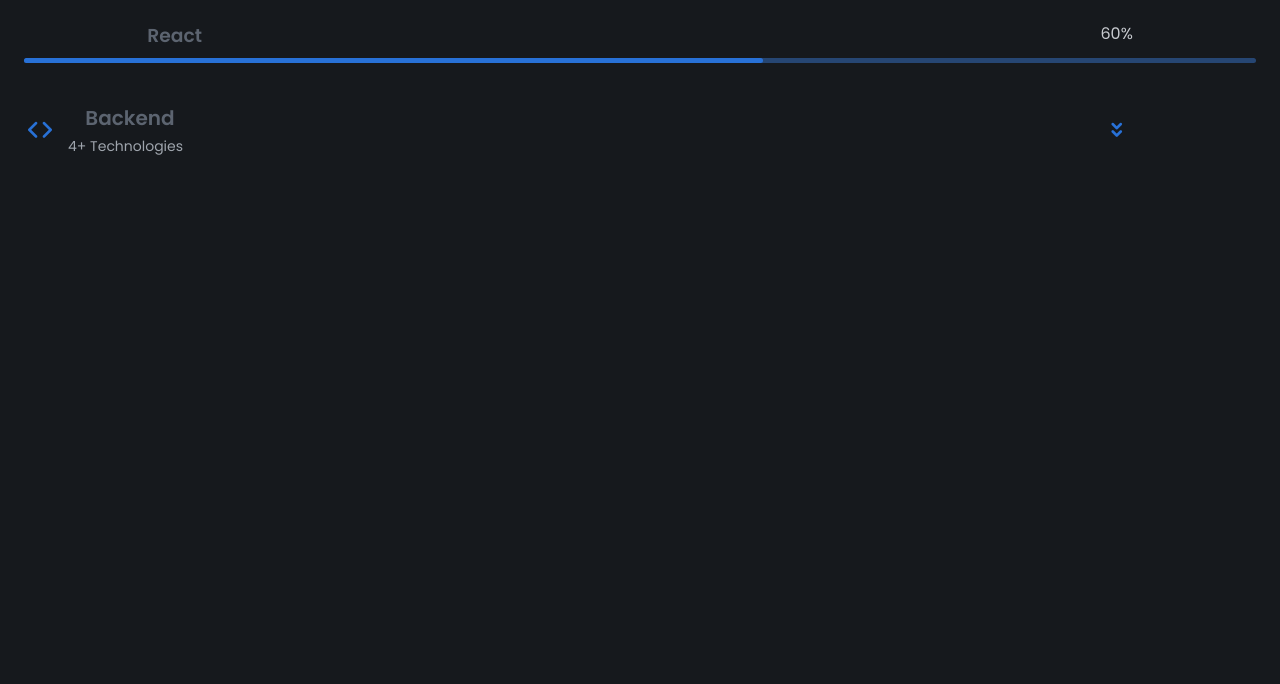
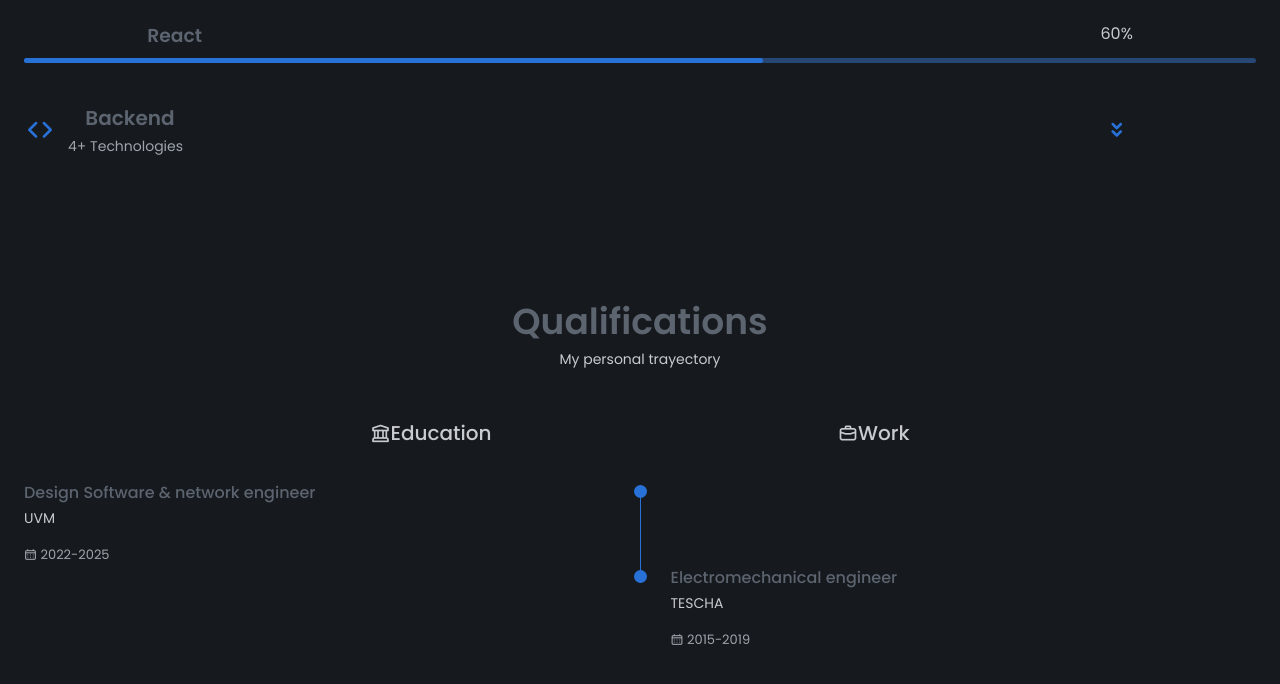
Before and after one commit to JARS96/PortfolioWebsite, a plain HTML site: page content/index.html in a window 1280 px wide. Shown: the part 1798-2482 px from the top of the page. Drawn offline with nearby package versions, Linux system fonts and the light colour scheme.

Commit message:
qualification tabs js 1:09:16

```diff
--- a/content/css/styles.css
+++ b/content/css/styles.css
@@ -461,8 +461,68 @@
 }
 
 /*==================== QUALIFICATION ====================*/
+.qualification_tabs{
+  display: flex;
+  justify-content: space-evenly;
+  margin-bottom: var(--mb-2);
+}
 
+.qualification_button{
+  font-size: var(--h3-font-size);
+  font-weight: var(--font-medium);
+  cursor: pointer;
+}
 
+.qualification_button:hover{
+  font-size: 1.8rem;
+  margin-right: var(--mb-0-25);
+}
+
+.qualification_data{
+  display: grid;
+  grid-template-columns: 1fr max-content 1fr;
+  column-gap: 1.5rem;
+}
+
+.qualification_title{
+  font-size: var(--normal-font-size);
+  font-weight: var(--font-medium);
+}
+
+.qualification_subtitle{
+  display: inline-block;
+  font-size: var(--small-font-size);
+  margin-bottom: var(--mb-1);
+}
+
+.qualification_calendar{
+  font-size: var(--smaller-font-size);
+  color: var(--text-color-light);
+}
+
+.qualification_rounder{
+  display: inline-block;
+  width: 13px;
+  height: 13px;
+  background-color: var(--first-color);
+  border-radius: 50%;
+}
+
+.qualification_line{
+  display: block;
+  width: 1px;
+  height: 100%;
+  background-color: var(--first-color);
+  transform: translate(6px, -7px);
+}
+
+.qualification [data-content]{
+  display: none;
+}
+
+.qualification_active[data-content]{
+  display: block;
+}
 /*==================== SERVICES ====================*/
 
 
--- a/content/index.html
+++ b/content/index.html
@@ -267,7 +267,100 @@
 
             <!--==================== QUALIFICATION ====================-->
             <section class="qualification section">
+                <h2 class="section_title">Qualifications</h2>
+                <span class="section_subtitle">My personal trayectory</span>
 
+                <div class="qualification_container container">
+                    <div class="qualification_tabs">
+                        <div class="qualification_button button--flex">
+                            <i class="uil uil-university qualification_icon"></i>
+                            Education
+                        </div>
+
+                        <div class="qualification_button button--flex">
+                            <i class="uil uil-bag qualification_icon"></i>
+                            Work
+                        </div>
+
+                    </div>
+
+
+                    <div class="qualification_sections">
+                        <div class="qualification_content qualification_active" data-content id="education">
+                            <div class="qualification_data">
+                                <div>
+                                    <h3 class="qualification_title">
+                                        Design Software & network engineer
+                                    </h3>
+                                    <span class="qualification_subtitle">
+                                        UVM
+                                    </span>
+                                    <div class="qualification_calendar">
+                                        <i class="uil uil-schedule"></i>
+                                        2022-2025
+                                    </div>
+                                </div>
+
+                                <div>
+                                    <span class="qualification_rounder"></span>
+                                    <span class="qualification_line"></span>
+                                </div>
+                            </div>
+<!--==================== QUALIFICATION 2 ====================-->
+                            <div class="qualification_data">
+                                <div></div>
+
+                                <div>
+                                    <span class="qualification_rounder"></span>
+                                   <!-- <span class="qualification_line"></span>-->
+                                </div>
+
+                                <div>
+                                    <h3 class="qualification_title">
+                                        Electromechanical engineer
+                                    </h3>
+                                    <span class="qualification_subtitle">
+                                        TESCHA
+                                    </span>
+                                    <div class="qualification_calendar">
+                                        <i class="uil uil-schedule"></i>
+                                        2015-2019
+                                    </div>
+                                </div>
+
+                            </div>
+
+
+
+                        </div>
+
+                        <div class="qualification_content" data-content id="work">
+                            <div class="qualification_data">
+                                <div>
+
+                                    <div>
+                                        <h3 class="qualification_title">
+                                            Fullstack Engineer
+                                        </h3>
+                                        <span class="qualification_subtitle">
+                                            CODIFIN
+                                        </span>
+                                        <div class="qualification_calendar">
+                                            <i class="uil uil-schedule"></i>
+                                            2022
+                                        </div>
+                                    </div>
+
+                                    <div>
+                                        <span class="qualification_rounder"></span>
+                                        <span class="qualification_line"></span>
+                                    </div>
+                                </div>
+                            </div>
+                        </div>
+
+                    </div>
+                </div>
             </section>
 
             <!--==================== SERVICES ====================-->
--- a/content/js/main.js
+++ b/content/js/main.js
@@ -31,7 +31,23 @@
 navLink.forEach(n => n.addEventListener('click', linkAction))
 
 /*==================== ACCORDION SKILLS ====================*/
+const skillsContent = document.getElementsByClassName('skills_content')
+const skillsHeader = document.querySelectorAll('.skills_header')
 
+function toggleSkills(){
+    let itemClass = this.parentNode.className
+
+    for(i = 0; i<skillsContent.length; i++){
+        skillsContent[i].className = 'skills_content skills_close'
+    }
+    if( itemClass === 'skills_content skills_close'){
+        this.parentNode.className = 'skills_content skills_open'
+    }
+    }
+
+    skillsHeader.forEach((el)=>{
+        el.addEventListener('click', toggleSkills)
+    })
 
 /*==================== QUALIFICATION TABS ====================*/
 
```
